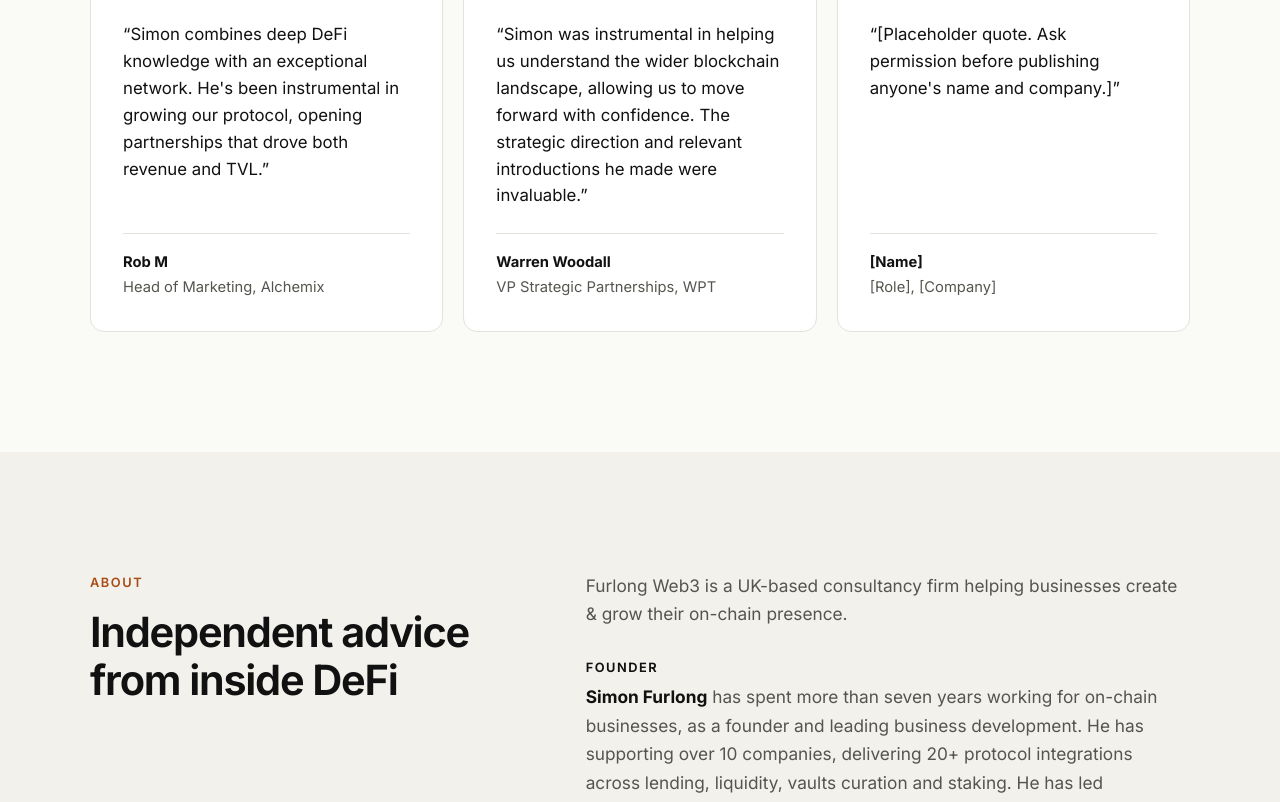
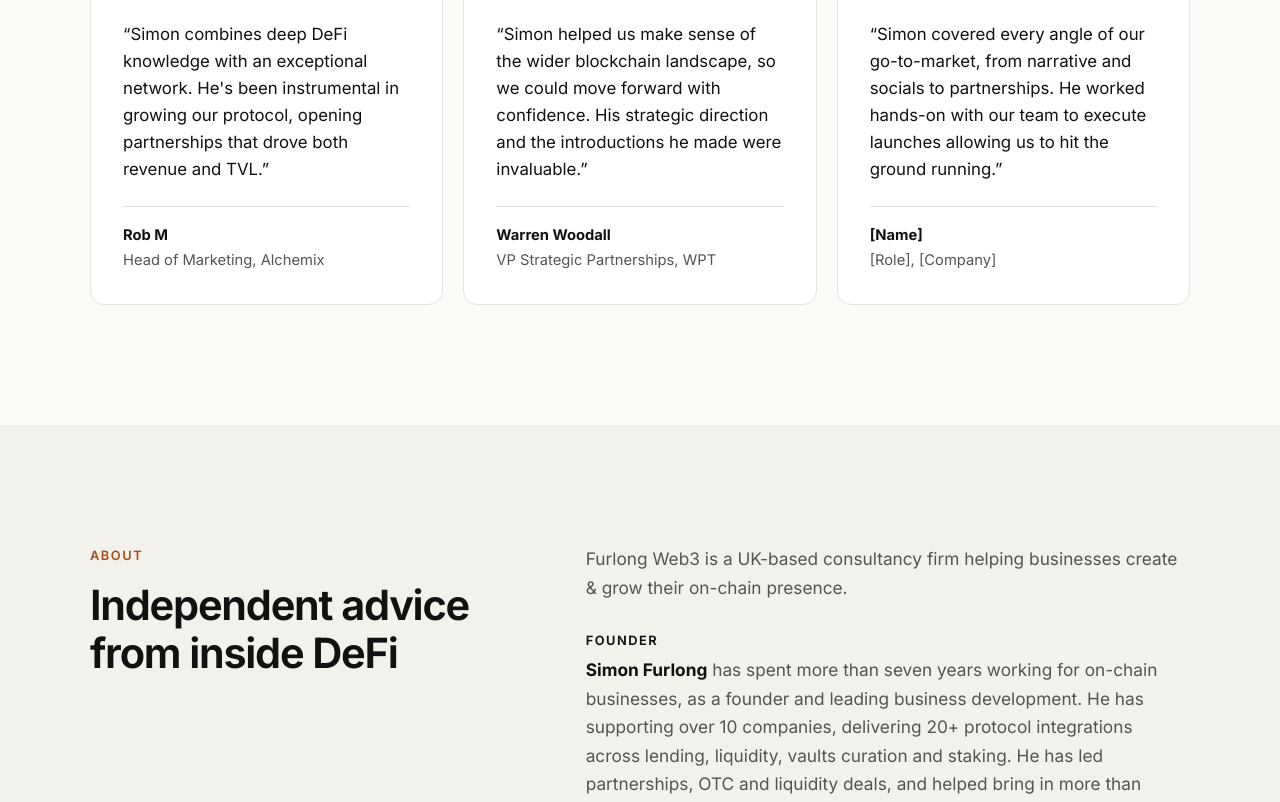
Before and after one commit to ethoranges-crypto/Furlong-Web3, a plain HTML site: page index.html in a window 1280 px wide. Shown: the part 4214-5016 px from the top of the page. Drawn offline with Linux system fonts and the light colour scheme.

Commit message:
Update index.html

```diff
--- a/index.html
+++ b/index.html
@@ -344,7 +344,7 @@
             <!-- EDIT: testimonial 2 logo -->
             <img class="quote-logo" src="assets/logos/WPT.png" alt="WPT" width="120" height="40" loading="lazy" decoding="async">
             <blockquote>
-              <p>“Simon was instrumental in helping us understand the wider blockchain landscape, allowing us to move forward with confidence. The strategic direction and relevant introductions he made were invaluable.”</p>
+              <p>“Simon helped us make sense of the wider blockchain landscape, so we could move forward with confidence. His strategic direction and the introductions he made were invaluable.”</p>
             </blockquote>
             <figcaption><strong>Warren Woodall</strong><span>VP Strategic Partnerships, WPT</span></figcaption>
           </figure>
@@ -353,7 +353,7 @@
             <!-- EDIT: testimonial 3 logo -->
             <img class="quote-logo" src="assets/logos/logo-3.svg" alt="[Company] logo" width="120" height="40" loading="lazy" decoding="async">
             <blockquote>
-              <p>“[Placeholder quote. Ask permission before publishing anyone's name and company.]”</p>
+              <p>“Simon covered every angle of our go-to-market, from narrative and socials to partnerships. He worked hands-on with our team to execute launches allowing us to hit the ground running.”</p>
             </blockquote>
             <figcaption><strong>[Name]</strong><span>[Role], [Company]</span></figcaption>
           </figure>
```
